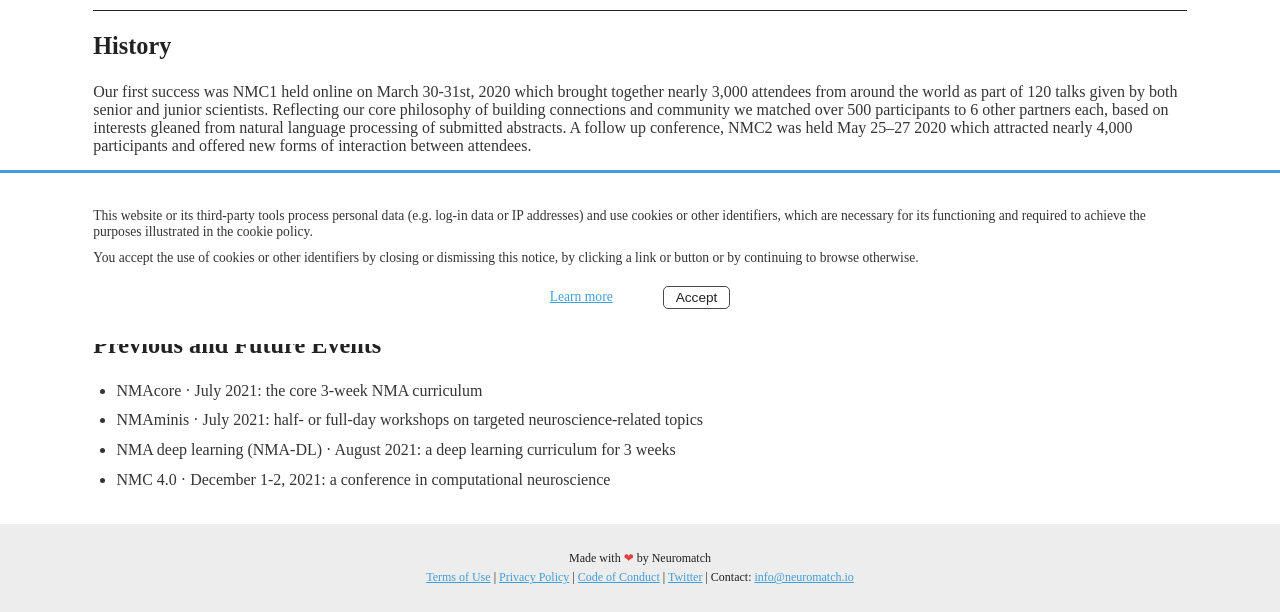
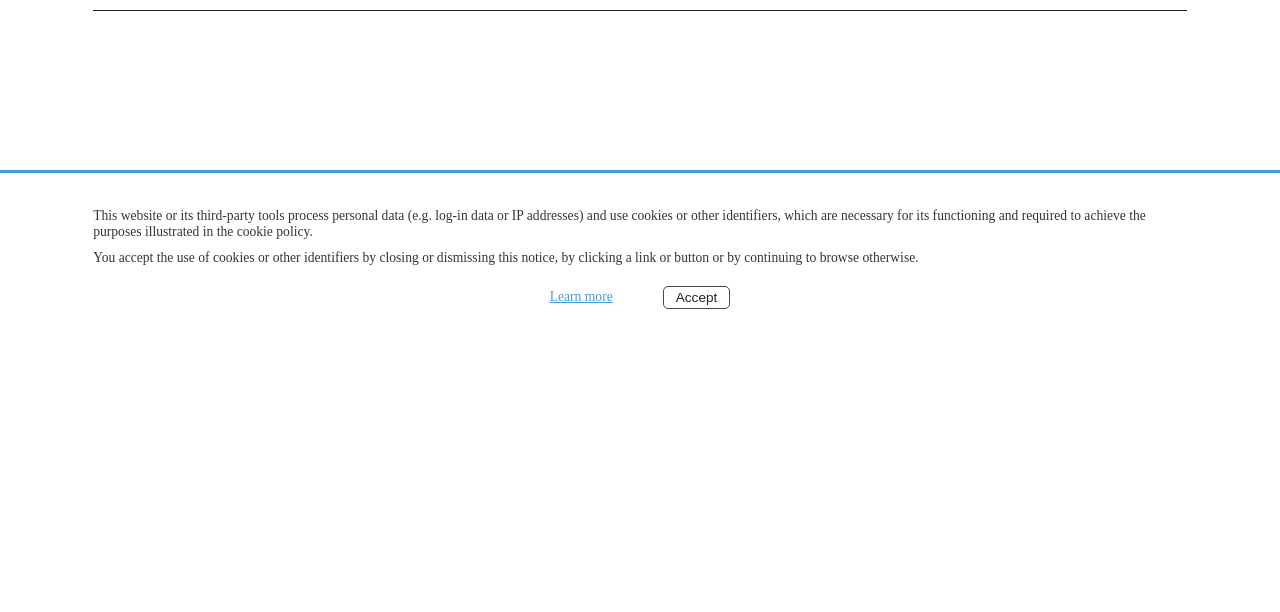
Before and after one commit to neuromatch/neuromatch.io, a Gatsby site: page / in a window 1280 px wide. Shown: the part 456-1068 px from the top of the page. After the commit the page ends 800 px from the top, so only its background shows below. Built offline with nearby package versions, Linux system fonts and the light colour scheme; Gatsby itself is replaced by a stand-in of ours; what typography-theme-moraga would draw is missing.

Commit message:
Suggested changes to simplify the NM* landing page
As per Nick's comments:
Nick: neuromatch.io main page, previous and future events. Doesn't show 2022 courses. That said, I think we can just scrap this section and basically make our main page minimal with just the header navigation to information about us and the two main page links to our sub-orgs

```diff
--- a/src/pages/index.js
+++ b/src/pages/index.js
@@ -84,52 +84,6 @@
         </section>
       </MainBlock>
       <hr />
-      <MainBlock>
-        <h2>History</h2>
-        <p>
-          Our first success was NMC1 held online on March 30-31st, 2020 which
-          brought together nearly 3,000 attendees from around the world as part
-          of 120 talks given by both senior and junior scientists. Reflecting
-          our core philosophy of building connections and community we matched
-          over 500 participants to 6 other partners each, based on interests
-          gleaned from natural language processing of submitted abstracts. A
-          follow up conference, NMC2 was held May 25–27 2020 which attracted
-          nearly 4,000 participants and offered new forms of interaction between
-          attendees.
-        </p>
-        <p>
-          In July 2020 we organized a three-week-long online summer school for
-          July 13-31, 2020 in response to the current Covid-19 crisis which has
-          shut down nearly every summer program in the world at which students,
-          postdocs and faculty would normally gather to acquire crucial skills
-          and build networks that are the lifeblood of academic science. This
-          crisis left an enormous hole in the career prospects of our most
-          valuable and vulnerable scientists.
-        </p>
-        <p>
-          In November 2020, we held NMC3, which attracted thousands of attendees
-          across all areas of neuroscience.
-        </p>
-      </MainBlock>
-      <hr />
-      <MainBlock>
-        <h2>Previous and Future Events</h2>
-        <ul>
-          <li>NMAcore · July 2021: the core 3-week NMA curriculum</li>
-          <li>
-            NMAminis · July 2021: half- or full-day workshops on targeted
-            neuroscience-related topics
-          </li>
-          <li>
-            NMA deep learning (NMA-DL) · August 2021: a deep learning curriculum
-            for 3 weeks
-          </li>
-          <li>
-            NMC 4.0 · December 1-2, 2021: a conference in computational
-            neuroscience
-          </li>
-        </ul>
-      </MainBlock>
     </Layout>
   );
 };
```
